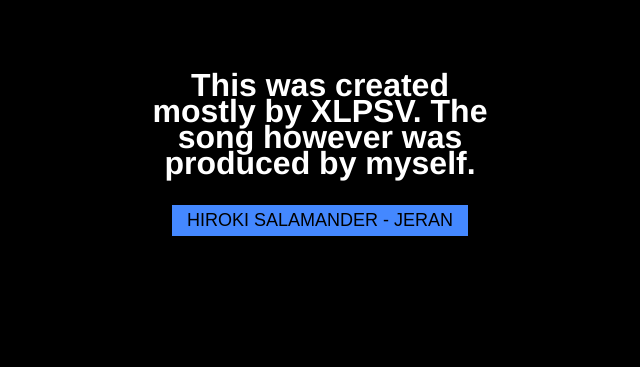
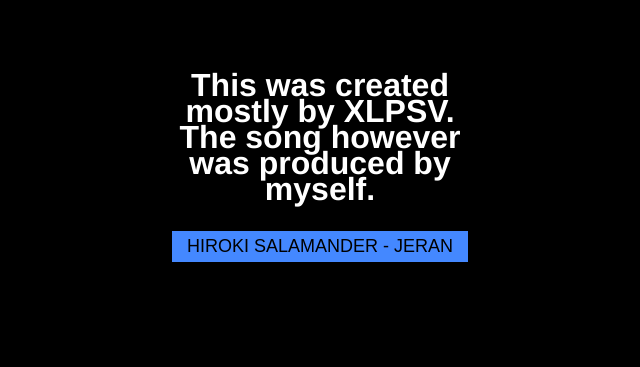
Before and after one commit to IssaJeran/IssaJeran.github.io, a plain HTML site: page public/obsidian-master/wildride.html in a window 1280 px wide. Shown: the part 186-553 px from the top of the page, without its empty margins (320-960 px from the left). Drawn offline with Linux system fonts and the light colour scheme.

```diff
--- a/public/obsidian-master/wildride.html
+++ b/public/obsidian-master/wildride.html
@@ -256,7 +256,7 @@
 		</script>
 		<div id="info">
 
-		<h1>This was created mostly by XLPSV. The song however was produced by myself.
+		<h1>This was created mostly by XLPSV.<br> The song however was produced by myself.
 
 			<br /><br />
 
```
